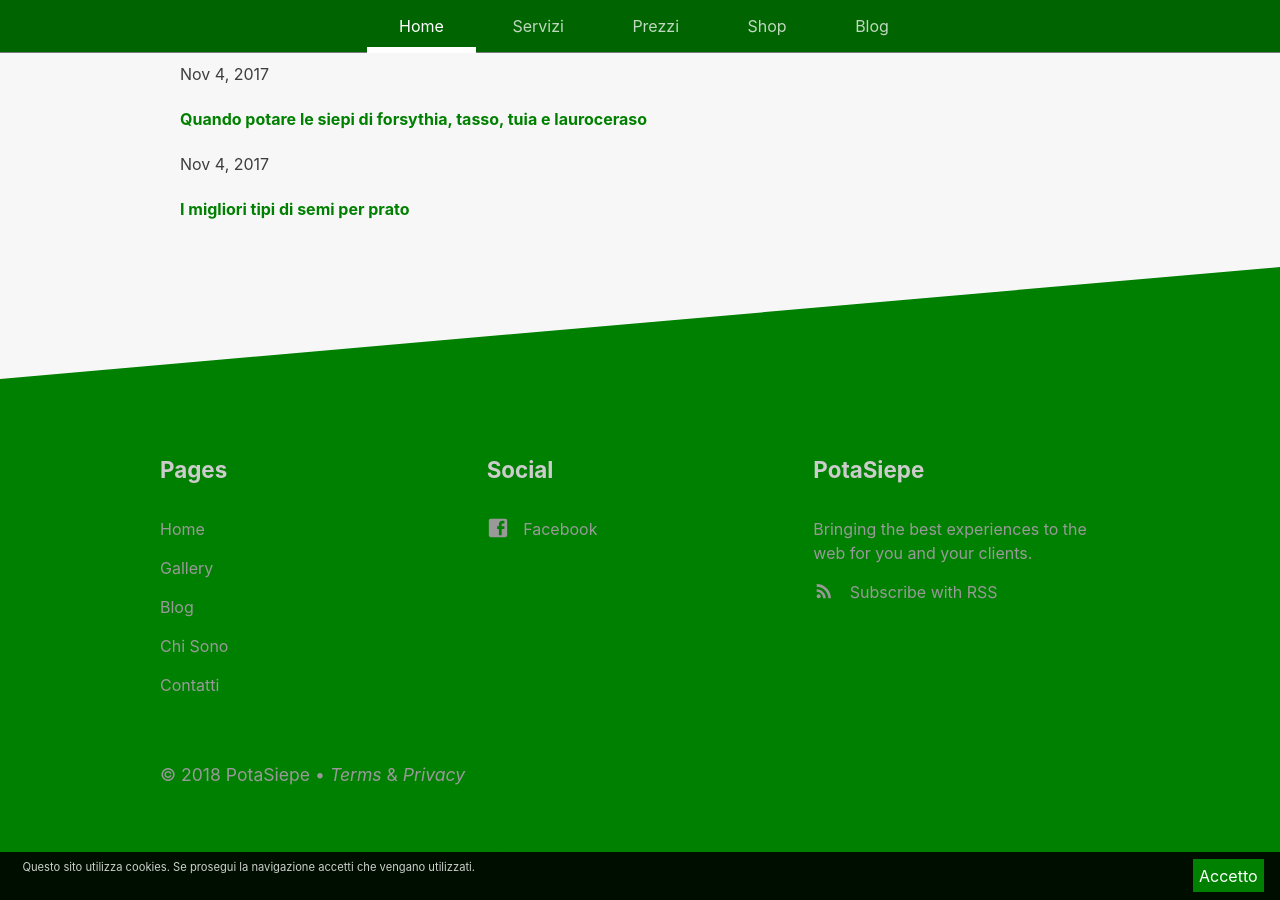
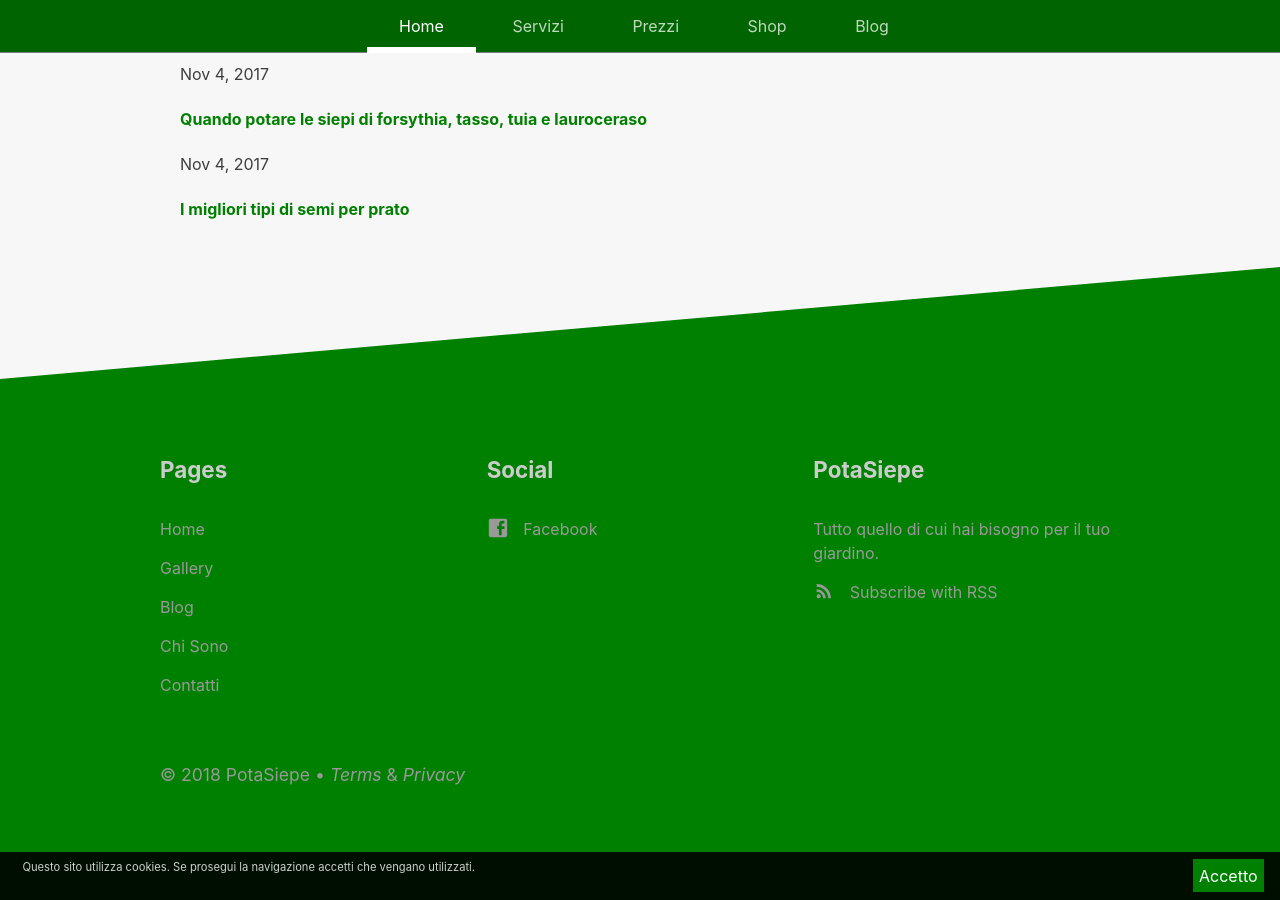
Before and after one commit to enricocaputo/potasiepe, a Jekyll site: the page built from pages/index.html, in a window 1280 px wide and 900 px high, scrolled down 4123 px. Built offline with Jekyll 4.4.1, drawn with Linux system fonts in a browser that asks for light colours.

Commit message:
Update company.yaml
update description

```diff
--- a/_data/company.yml
+++ b/_data/company.yml
@@ -1,5 +1,5 @@
 title: PotaSiepe
-description: Bringing the best experiences to the web for you and your clients.
+description: Tutto quello di cui hai bisogno per il tuo giardino.
 contact_email_address: potasiepe@gmail.com
 contact_phone_number: +39-3889005888
 address: Viale delle Stazione 28, 33052, Cervignano del Friuli (UD), Italy
```
